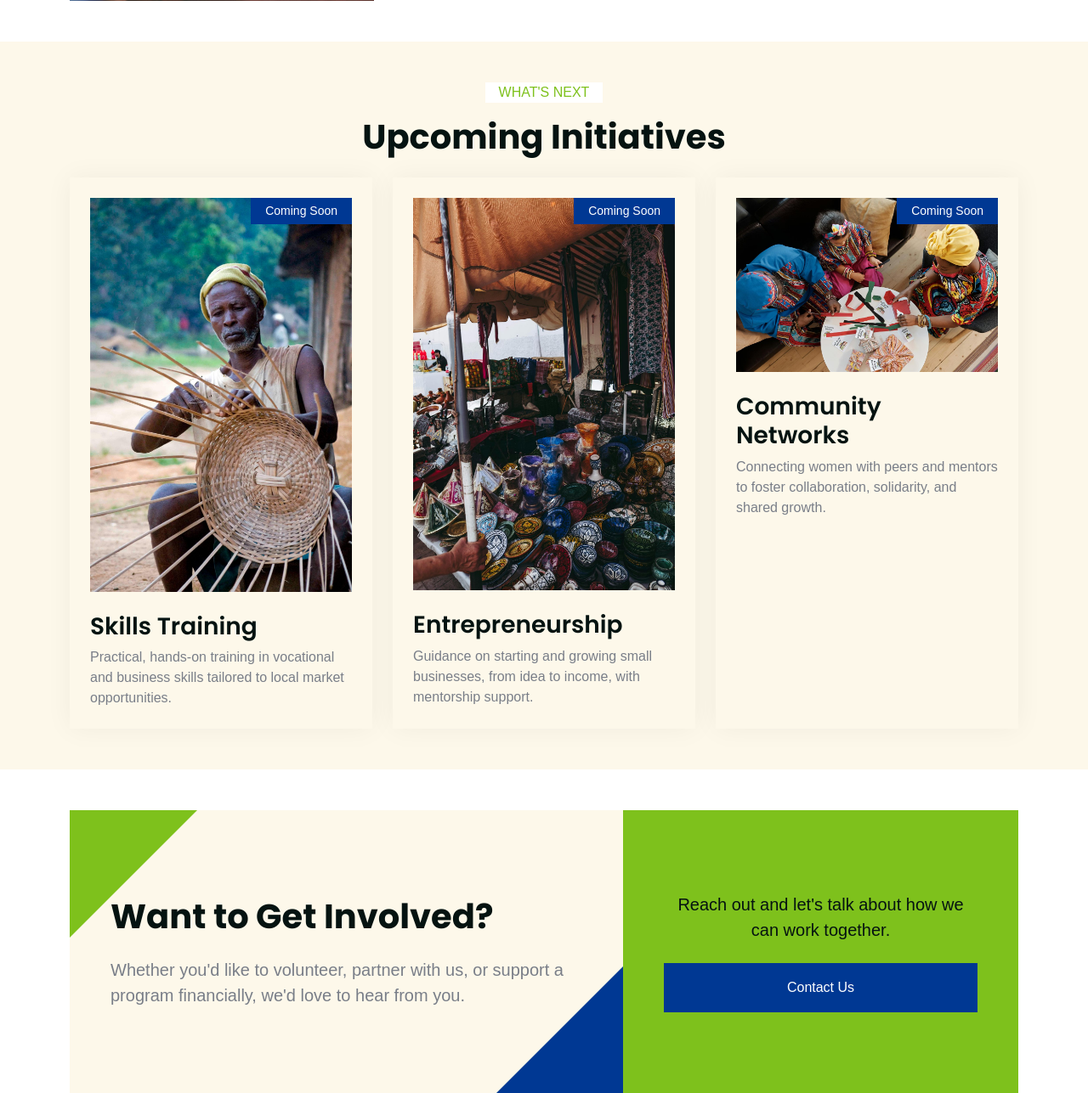
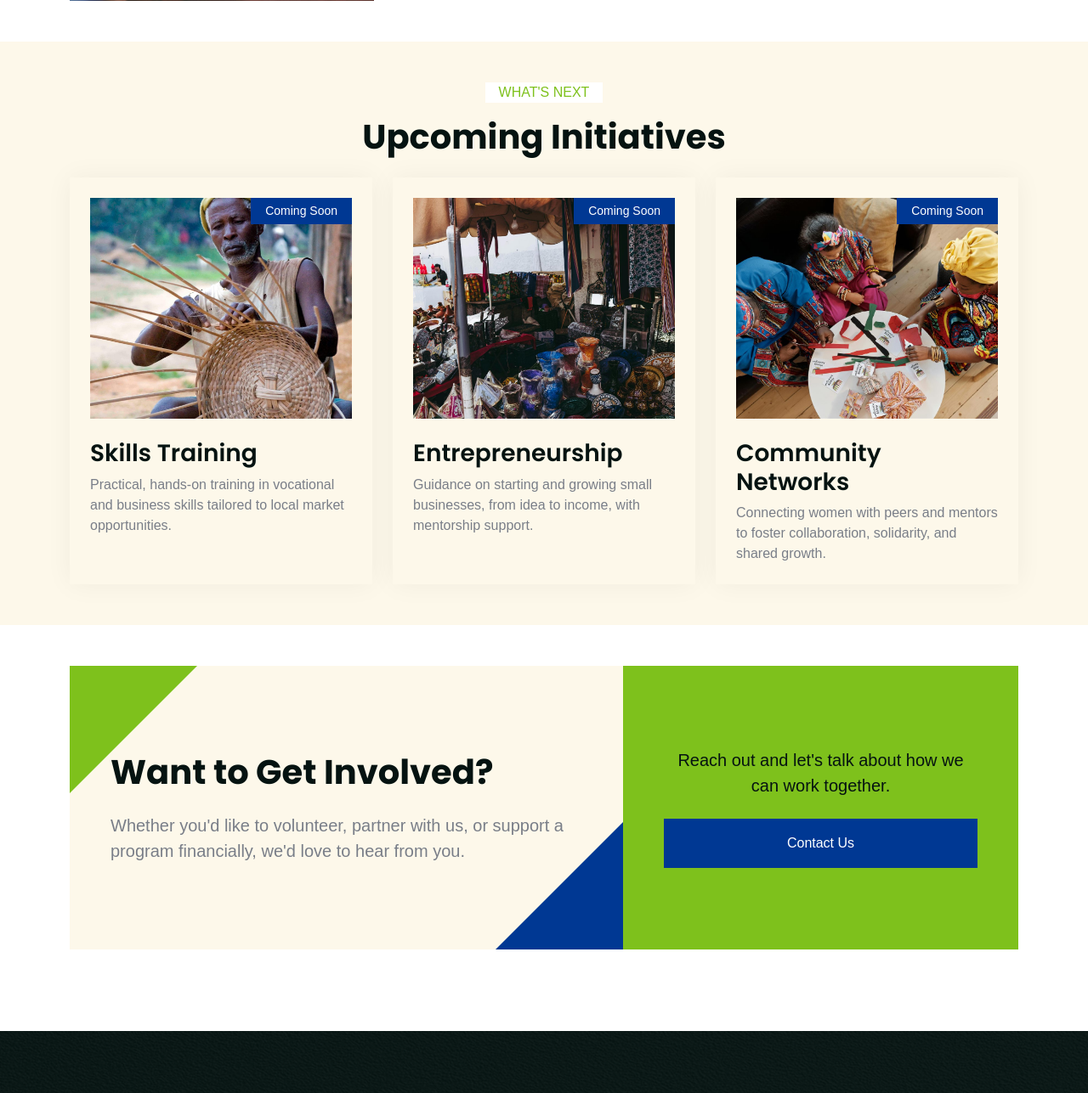
Before and after one commit to barakhubs/Bloom, a PHP site: page /our-services in a window 1280 px wide. Shown: the part 3059-4346 px from the top of the page at 85% size. Run offline with PHP 8.4, Linux system fonts and the light colour scheme; data that the repository does not hold is empty; some libraries are stand-ins or nearby versions.

Commit message:
style: fix uneven card heights on Home/Services program cards
Client feedback: after shortening card text, the "Learn More"
buttons on the About Us program cards no longer line up across
the three columns. Root cause was .donation-item having no flex
layout, so nothing pinned the button to the card bottom regardless
of text length.

Also fixed the same visual unevenness on the Our Services page's
"Upcoming Initiatives" cards, whose images had no fixed height/
object-fit, so cards varied with each image's natural size -
matched to the fixed-height pattern already used on Home.

Co-Authored-By: Claude Sonnet 5 <noreply@anthropic.com>

```diff
--- a/app/Views/services/index.php
+++ b/app/Views/services/index.php
@@ -83,7 +83,7 @@
             <div class="col-md-6 col-lg-4 wow fadeIn" data-wow-delay="0.1s">
                 <div class="donation-item h-100 p-4">
                     <div class="position-relative mb-4">
-                        <img class="img-fluid w-100" src="/img/craft3.jpg" alt="Skills Training">
+                        <img class="img-fluid w-100" style="height:260px;object-fit:cover;" src="/img/craft3.jpg" alt="Skills Training">
                         <span class="btn btn-sm btn-secondary px-3 position-absolute top-0 end-0">Coming Soon</span>
                     </div>
                     <span class="h3 d-inline-block">Skills Training</span>
@@ -93,7 +93,7 @@
             <div class="col-md-6 col-lg-4 wow fadeIn" data-wow-delay="0.3s">
                 <div class="donation-item h-100 p-4">
                     <div class="position-relative mb-4">
-                        <img class="img-fluid w-100" src="/img/craft6.jpg" alt="Entrepreneurship">
+                        <img class="img-fluid w-100" style="height:260px;object-fit:cover;" src="/img/craft6.jpg" alt="Entrepreneurship">
                         <span class="btn btn-sm btn-secondary px-3 position-absolute top-0 end-0">Coming Soon</span>
                     </div>
                     <span class="h3 d-inline-block">Entrepreneurship</span>
@@ -103,7 +103,7 @@
             <div class="col-md-6 col-lg-4 wow fadeIn" data-wow-delay="0.5s">
                 <div class="donation-item h-100 p-4">
                     <div class="position-relative mb-4">
-                        <img class="img-fluid w-100" src="/img/crafts.jpg" alt="Community Networks">
+                        <img class="img-fluid w-100" style="height:260px;object-fit:cover;" src="/img/crafts.jpg" alt="Community Networks">
                         <span class="btn btn-sm btn-secondary px-3 position-absolute top-0 end-0">Coming Soon</span>
                     </div>
                     <span class="h3 d-inline-block">Community Networks</span>
--- a/public/css/style.css
+++ b/public/css/style.css
@@ -472,12 +472,18 @@ h1, .h1, h2, .h2, h3, .h3, h4, .h4, h5, .h5, h6, .h6 {
 
 /*** Donation ***/
 .donation-item {
+    display: flex;
+    flex-direction: column;
     box-shadow: 0 0 30px rgba(0, 0, 0, .05);
     transition: .5s;
 }
 
 .donation-item:hover {
     box-shadow: 0 0 30px rgba(0, 0, 0, .1);
+}
+
+.donation-item .btn-primary.w-100 {
+    margin-top: auto;
 }
 
 .donation-item .donation-progress {
```
